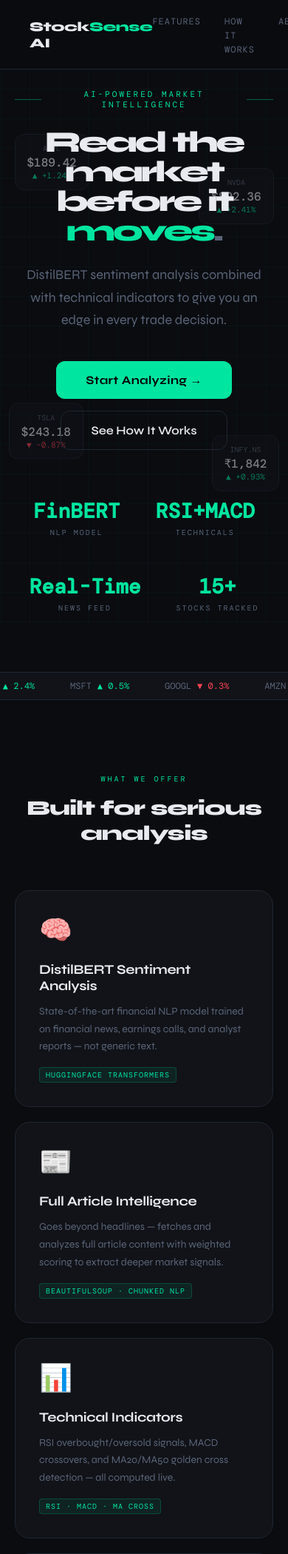
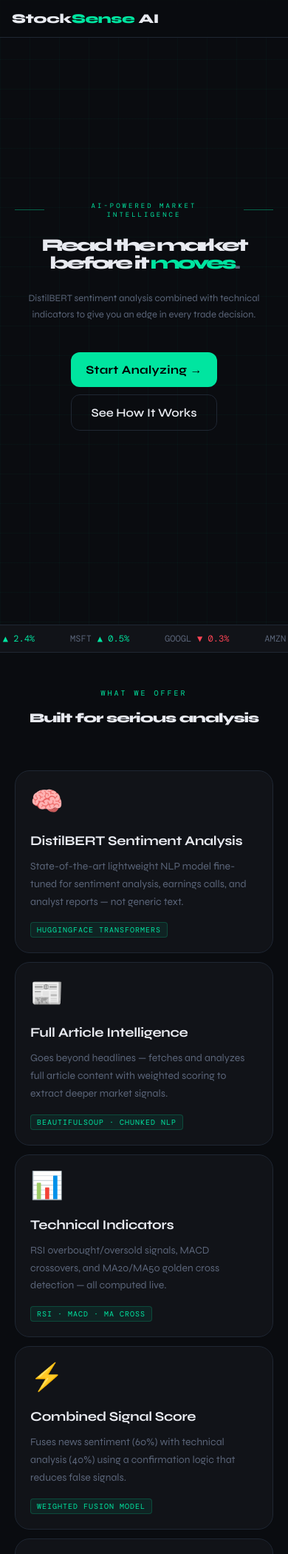
Before and after one commit to Shreyansh260/StockSense, a Django app: page / in a window 390 px wide. Shown: the top 2100 px of the page at 74% size. Run offline with Django 5.2, Linux system fonts and the light colour scheme.

Commit message:
Update text and styles for mobile responsiveness

```diff
--- a/templates/home.html
+++ b/templates/home.html
@@ -613,6 +613,65 @@ footer {
 ::-webkit-scrollbar { width: 6px; }
 ::-webkit-scrollbar-track { background: var(--bg); }
 ::-webkit-scrollbar-thumb { background: var(--border); border-radius: 3px; }
+
+
+/* ── MOBILE RESPONSIVE ───────────────────────────────────── */
+@media (max-width: 768px) {
+
+    /* NAVBAR */
+    nav { padding: 14px 16px; }
+    .nav-links { display: none; }
+    .nav-cta { padding: 8px 16px; font-size: 11px; }
+
+    /* HERO */
+    .hero { padding: 50px 20px 40px; }
+    .hero-eyebrow { font-size: 9px; }
+    .hero h1 { font-size: 30px !important; }
+    .hero-sub { font-size: 13px; }
+    .hero-actions { flex-direction: column; align-items: stretch; gap: 10px; }
+    .btn-primary-hero, .btn-secondary-hero { text-align: center; padding: 14px 20px; }
+
+    /* HIDE FLOATING CARDS */
+    .hero-cards { display: none; }
+
+    /* HERO STATS */
+    .hero-stats { flex-wrap: wrap; justify-content: center; gap: 16px; }
+
+    /* FEATURES */
+    .features { padding: 48px 20px; }
+    .section-title { font-size: 22px !important; }
+    .features-grid { grid-template-columns: 1fr !important; gap: 12px; }
+    .feature-card { padding: 20px; }
+
+    /* STEPS */
+    .steps { grid-template-columns: 1fr 1fr !important; gap: 12px; }
+
+    /* TECH STACK */
+    .tech-stack { gap: 8px; justify-content: center; }
+    .tech-pill { font-size: 11px; padding: 6px 10px; }
+
+    /* CTA BANNER */
+    .cta-banner {
+        margin: 0 12px;
+        padding: 36px 20px;
+        border-radius: 16px;
+    }
+    .cta-banner h2 { font-size: 22px !important; }
+
+    /* FOOTER */
+    footer {
+        flex-direction: column;
+        text-align: center;
+        padding: 24px 20px;
+    }
+}
+
+@media (max-width: 480px) {
+    .hero h1 { font-size: 24px !important; }
+    .steps { grid-template-columns: 1fr !important; }
+    .section-title { font-size: 18px !important; }
+    .hero-stats { display: none; }
+}
 </style>
 </head>
 
@@ -625,7 +684,7 @@ footer {
         <li><a href="#features">Features</a></li>
         <li><a href="#how-it-works">How it works</a></li>
         <li><a href="#about">About</a></li>
-        <li><a href="/analyze_stock/" class="nav-cta">LOGIN →</a></li>
+        <li><a href="/analyze_stock/" class="nav-cta">Launch App →</a></li>
     </ul>
 </nav>
 
@@ -675,7 +734,7 @@ footer {
 
     <div class="hero-stats">
         <div class="stat-item">
-            <div class="stat-value">FinBERT</div>
+            <div class="stat-value">DistilBERT</div>
             <div class="stat-label">NLP Model</div>
         </div>
         <div class="stat-item">
@@ -730,7 +789,7 @@ footer {
         <div class="feature-card">
             <span class="feature-icon">🧠</span>
             <h4>DistilBERT Sentiment Analysis</h4>
-            <p>State-of-the-art financial NLP model trained on financial news, earnings calls, and analyst reports — not generic text.</p>
+            <p>State-of-the-art lightweight NLP model fine-tuned for sentiment analysis, earnings calls, and analyst reports — not generic text.</p>
             <span class="feature-tag">HuggingFace Transformers</span>
         </div>
 
@@ -790,7 +849,7 @@ footer {
         </div>
         <div class="step">
             <div class="step-number">03</div>
-            <h5>Run FinBERT</h5>
+            <h5>Run DistilBERT</h5>
             <p>Each article is chunked and analyzed for positive, negative, or neutral sentiment.</p>
         </div>
         <div class="step">
@@ -823,7 +882,7 @@ footer {
         </p>
         <div class="tech-stack">
             <span class="tech-pill">Django 5.2</span>
-            <span class="tech-pill">FinBERT</span>
+            <span class="tech-pill">DistilBERT</span>
             <span class="tech-pill">HuggingFace Transformers</span>
             <span class="tech-pill">yFinance</span>
             <span class="tech-pill">NewsAPI</span>
@@ -839,7 +898,7 @@ footer {
 <div class="cta-banner">
     <h2>Ready to read the market?</h2>
     <p>Select a stock, choose your period, and get an AI-powered signal in seconds.</p>
-    <a href="/analyze_stock/" class="btn-primary-hero">LAUNCH DASHBOARD →</a>
+    <a href="/analyze_stock/" class="btn-primary-hero">Launch Dashboard →</a>
 </div>
 
 <!-- FOOTER -->
```
